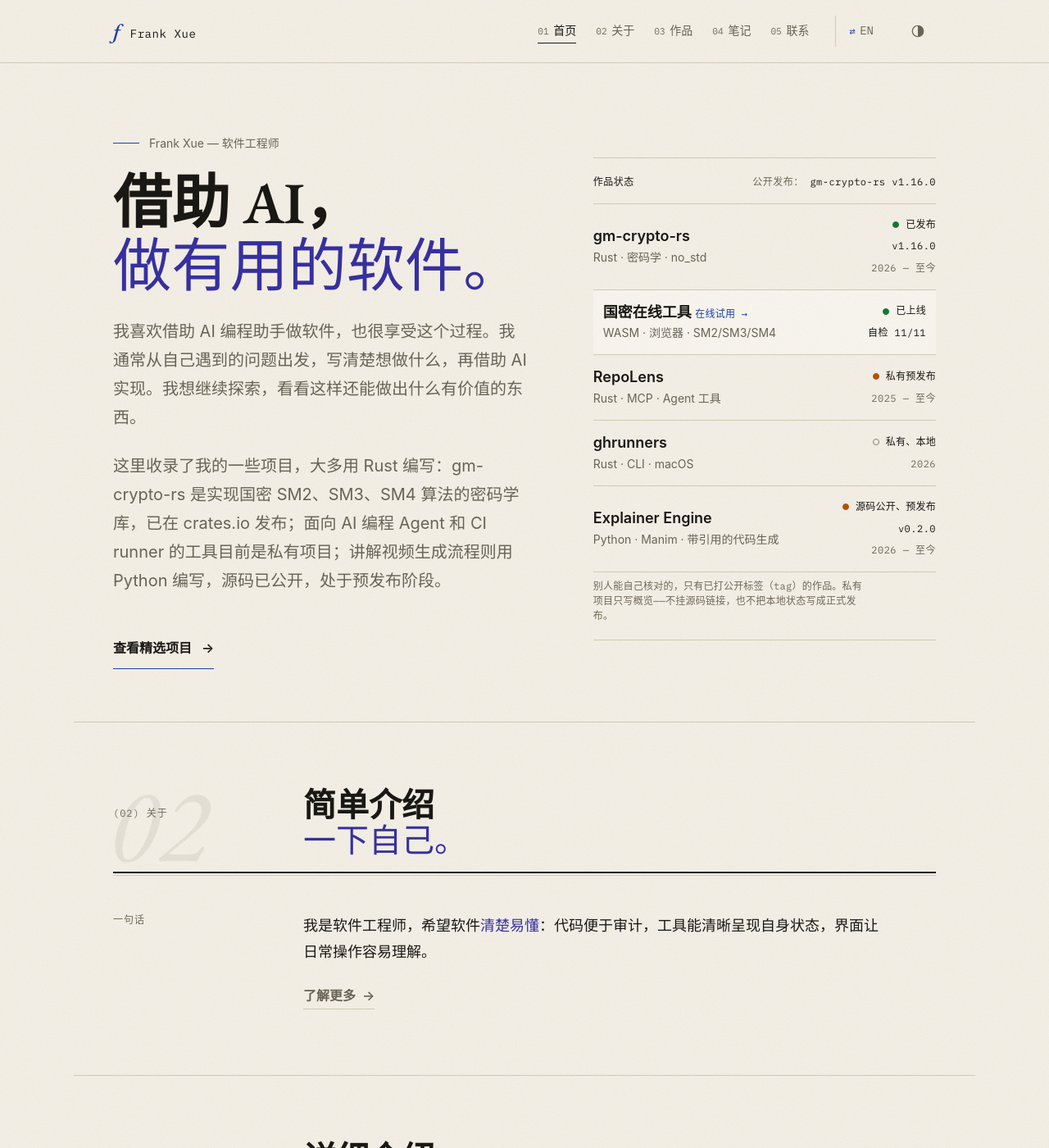
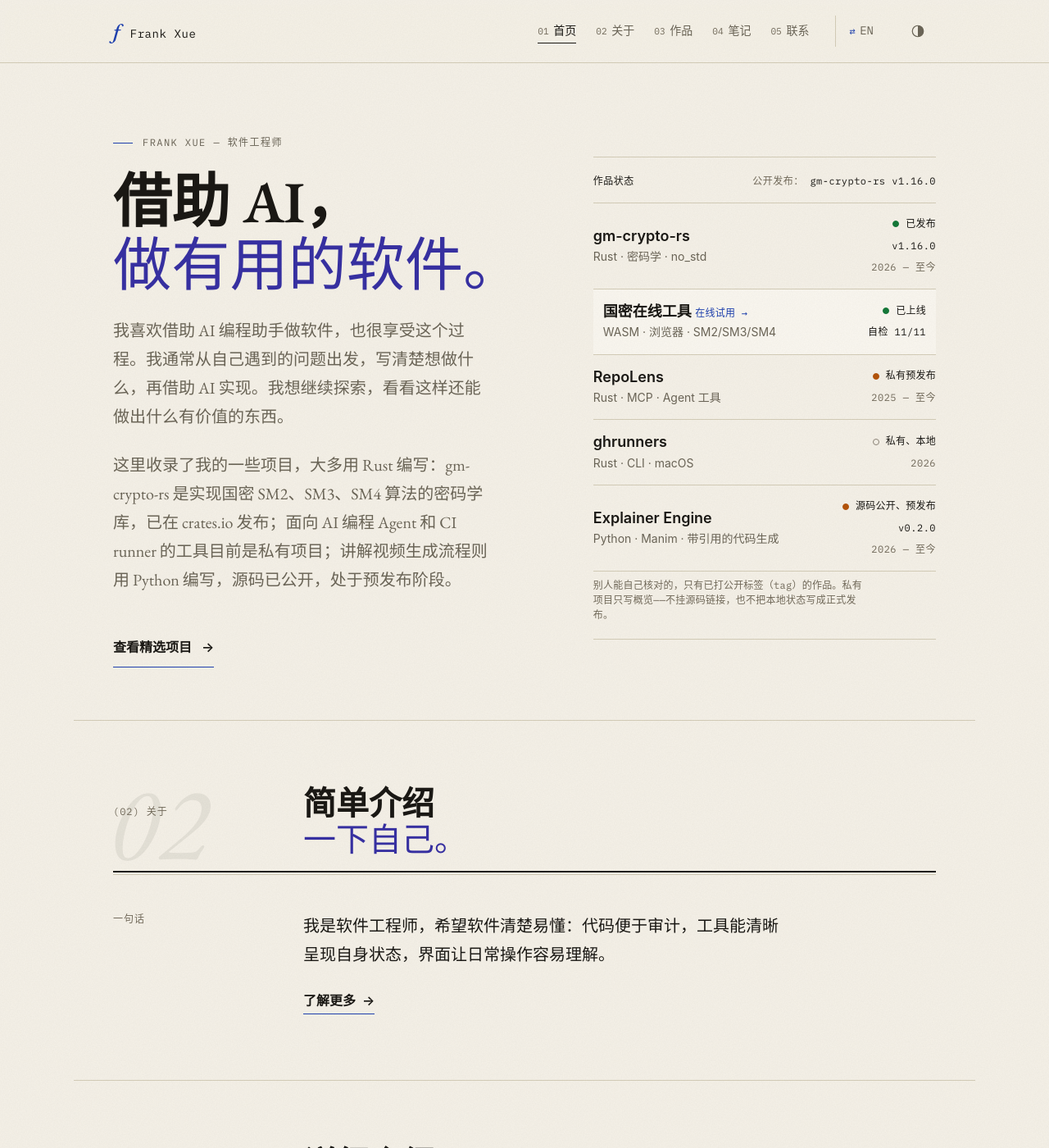
Before and after one commit to frankxue831/frankxue831.github.io, a Jekyll site: the page built from zh/index.html, in a window 1280 px wide and 1400 px high. Shown: the whole window at 82% size. Built offline with Jekyll 4.4.1, drawn with Linux system fonts in a browser that asks for light colours.

Commit message:
Visual consistency fixes + GitHub link (#119) (#120)

```diff
--- a/assets/css/style.css
+++ b/assets/css/style.css
@@ -132,7 +132,11 @@
     --space-24: 6rem;
     --space-32: 8rem;
 
-    /* Type - serif for identity, sans for reading, mono for metadata. */
+    /* One corner radius for framed surfaces, inline code and small controls
+       (#119). Focus rings (2px) and status dots (50%) stay their own values. */
+    --radius: 4px;
+
+    /* Type - serif for identity and reading text, sans for UI, mono for metadata. */
     /* CJK serif is no longer downloaded; 'Noto Serif SC' is kept only as a
        local-install fallback, then system serifs 'Songti SC'/'STSong' (Apple)
        and 'SimSun' (Windows), then generic serif. */
@@ -248,13 +252,6 @@
     :root:not([data-theme]) details.drawer > summary:hover,
     :root:not([data-theme]) details.drawer > summary:focus-visible {
         background: var(--bg-sunk);
-    }
-    :root:not([data-theme]) .hero-proof {
-        border-top-color: var(--accent);
-    }
-    :root:not([data-theme]) .hero-proof__release,
-    :root:not([data-theme]) .work-list__rel {
-        color: var(--accent);
     }
 }
 /* Print stays paper no matter the chosen theme. Reset the full token set
@@ -509,7 +506,7 @@ a { color: inherit; text-decoration: none; }
     width: 44px; /* match the 44px nav-toggle tap target */
     height: 44px;
     padding: 0;
-    border-radius: 999px;
+    border-radius: var(--radius);
     color: var(--fg-muted);
     background: transparent;
     border: 0;
@@ -550,6 +547,11 @@ body.lang-zh em {
     font-style: normal;
     font-weight: 500;
     color: var(--accent-cool);
+}
+/* Home paragraphs hold the contact links, so blue must mean "link" there:
+   emphasis stays upright/500 but in ink (#119 item 2). */
+body.lang-zh .preview__body em {
+    color: var(--fg);
 }
 
 /* CJK display headlines breathe better at neutral tracking. Wrapping
@@ -680,6 +682,29 @@ body.lang-zh .note li {
     }
     .primary-nav__num { font-size: var(--text-xs); }
     .primary-nav__link::after { display: none; }
+
+    /* One-tap language switch (#119 item 6): lift the existing switch item
+       into the header bar, just left of the menu button. .site-header's
+       backdrop-filter makes it the containing block for position: fixed,
+       so the item escapes the closed nav's overflow clip; visibility:
+       visible overrides the nav's hidden state for this item only. DOM
+       order is unchanged; no-JS keeps the static stacked list. */
+    html:not(.no-js) .primary-nav__item--switch {
+        position: fixed;
+        top: var(--space-4);
+        right: calc(var(--gutter) + 44px + var(--space-2));
+        margin-top: 0;
+        border-top: 0;
+        visibility: visible;
+    }
+    html:not(.no-js) .primary-nav__link--switch {
+        min-height: 44px;
+        min-width: 44px; /* "⇄ EN" is ~39px wide in Firefox/WebKit (#120 M1) */
+        justify-content: center;
+        padding-top: 0;
+        padding-bottom: 0;
+        align-items: center;
+    }
 
     body.is-nav-open .nav-toggle__bar:nth-child(1) { transform: translateY(5.5px) rotate(45deg); }
     body.is-nav-open .nav-toggle__bar:nth-child(2) { opacity: 0; }
@@ -809,10 +834,11 @@ body.lang-zh .note li {
 }
 
 .hero__eyebrow {
-    font-family: var(--sans);
-    font-size: var(--text-sm);
+    font-family: var(--mono);
+    font-size: var(--text-xs);
     color: var(--fg-muted);
-    letter-spacing: 0;
+    letter-spacing: 0.12em;
+    text-transform: uppercase;
     display: inline-flex;
     align-items: center;
     gap: var(--space-3);
@@ -820,7 +846,7 @@ body.lang-zh .note li {
 }
 .hero__eyebrow::before {
     content: "";
-    width: 32px;
+    width: 24px;
     height: 1px;
     background: var(--accent);
 }
@@ -846,7 +872,7 @@ body.lang-zh .note li {
 }
 
 .hero__lede {
-    font-family: var(--sans);
+    font-family: var(--serif);
     font-size: var(--text-xl);
     line-height: 1.65;
     font-weight: 400;
@@ -969,6 +995,12 @@ body.lang-zh .note li {
 .hero-proof__note {
     color: var(--fg-subtle);
 }
+/* On the --bg-elevated hover tint --fg-subtle drops under 4.5:1; lift the
+   year one step while the row is hovered/focused (#119 item 8). */
+.hero-proof__row:hover .hero-proof__year,
+.hero-proof__row:focus-visible .hero-proof__year {
+    color: var(--fg-muted);
+}
 
 .hero-proof__note {
     max-width: 46ch;
@@ -1039,17 +1071,29 @@ body.lang-zh .note li {
 }
 
 .preview__body {
-    font-family: var(--sans);
-    font-size: var(--text-lg);
+    font-family: var(--serif);
+    font-size: var(--text-xl);
     line-height: 1.7;
     color: var(--fg);
     max-width: 62ch;
 }
 .preview__body p + p { margin-top: var(--space-6); }
 .preview__body em {
-    font-style: normal;
-    font-weight: 600;
-    color: var(--accent-cool);
+    font-style: italic;
+    font-weight: inherit;
+    color: var(--fg);
+}
+/* Inline text links in home paragraphs and page ledes: same look as
+   .prose a — ink with a 1px accent underline (#119 item 2). */
+.preview__body a:not(.preview__link),
+.page-header__lede a {
+    color: var(--fg);
+    border-bottom: 1px solid var(--accent);
+    transition: color var(--dur) var(--ease);
+}
+.preview__body a:not(.preview__link):hover,
+.page-header__lede a:hover {
+    color: var(--accent);
 }
 
 .preview__link {
@@ -1060,8 +1104,8 @@ body.lang-zh .note li {
     font-family: var(--sans);
     font-size: var(--text-base);
     font-weight: 600;
-    color: var(--fg-muted);
-    border-bottom: 1px solid var(--rule);
+    color: var(--fg);
+    border-bottom: 1px solid var(--accent);
     padding-bottom: 2px;
     transition: color var(--dur) var(--ease), border-color var(--dur) var(--ease);
 }
@@ -1158,6 +1202,10 @@ body.lang-zh .note li {
     color: var(--fg-subtle);
     letter-spacing: 0.02em;
 }
+.work-list__item:hover .work-list__year,
+.work-list__row:focus-visible .work-list__year {
+    color: var(--fg-muted); /* AA on the hover tint (#119 item 8) */
+}
 
 /* Status pill — colored dot + always-present text label. */
 .status-pill {
@@ -1220,7 +1268,7 @@ body.lang-zh .note li {
     color: var(--fg);
     background: var(--bg-elevated);
     padding: 1px 6px;
-    border-radius: 3px;
+    border-radius: var(--radius);
 }
 .work-list__note a {
     color: var(--fg);
@@ -1234,10 +1282,8 @@ body.lang-zh .note li {
     font-family: var(--mono);
     font-size: 0.85em;
     letter-spacing: 0.04em;
-    border-bottom: 0 !important;
-    color: var(--accent) !important;
-}
-.work-list__more:hover { color: var(--accent-cool) !important; }
+    /* Colour, underline and hover come from .work-list__note a (#119 item 4). */
+}
 
 /* =========================================================
    Project detail page
@@ -1308,7 +1354,7 @@ body.lang-zh .note li {
     margin: 0 0 var(--space-8);
     padding: var(--space-4) var(--space-5);
     border: 1px solid var(--rule);
-    border-radius: 4px;
+    border-radius: var(--radius);
     background: var(--bg-sunk);
 }
 .install__label {
@@ -1347,8 +1393,8 @@ body.lang-zh .note li {
     font-size: var(--text-xs);
     letter-spacing: 0.04em;
     color: var(--fg-muted);
-    border: 1px solid var(--rule);
-    border-radius: 3px;
+    border: 1px solid var(--fg-muted); /* >= 3:1 on .install in both themes (#119 item 9) */
+    border-radius: var(--radius);
     padding: var(--space-1) var(--space-3);
     transition: color var(--dur) var(--ease), border-color var(--dur) var(--ease);
 }
@@ -1410,7 +1456,7 @@ body.lang-zh .note li {
     color: var(--accent);
     background: var(--bg-elevated);
     padding: 1px 6px;
-    border-radius: 3px;
+    border-radius: var(--radius);
 }
 .project-detail em { color: var(--accent-cool); }
 .project-detail a {
@@ -1586,7 +1632,7 @@ body.lang-zh .note li {
         word-break: keep-all;
     }
     .hero__lede {
-        font-size: var(--text-lg);
+        font-size: var(--text-xl); /* matches .page-header__lede on mobile */
         line-height: 1.65;
     }
     .hero-proof__header {
@@ -1732,7 +1778,7 @@ body.lang-zh .note li {
     color: var(--accent);
     background: var(--bg-elevated);
     padding: 1px 6px;
-    border-radius: 3px;
+    border-radius: var(--radius);
 }
 .note pre {
     font-family: var(--mono);
@@ -1740,7 +1786,7 @@ body.lang-zh .note li {
     line-height: 1.5;
     background: var(--bg-sunk);
     border: 1px solid var(--rule);
-    border-radius: 4px;
+    border-radius: var(--radius);
     padding: var(--space-4);
     overflow-x: auto;
     margin: 0 0 var(--space-6);
@@ -2061,6 +2107,12 @@ body.lang-zh .note li {
 .page-header__title em {
     font-style: italic;
     color: var(--accent-cool);
+}
+/* Detail pages (project, note, colophon — no plate): ink title; italic
+   stays, blue is reserved for the section-page plate accent (#119 item 3).
+   (0,3,1) also beats body.lang-zh em on ZH pages. */
+.page-header:not(.page-header--plate) .page-header__title em {
+    color: var(--fg);
 }
 .page-header__lede {
     margin-top: var(--space-6);
@@ -2203,7 +2255,7 @@ body.lang-zh .page-header__title,
     margin: auto;
     padding: var(--space-3) var(--space-4);
     border: 1px solid var(--rule);
-    border-radius: 4px;
+    border-radius: var(--radius);
     background: var(--bg-sunk);
     color: var(--fg);
     font-family: var(--sans);
@@ -2216,7 +2268,7 @@ body.lang-zh .page-header__title,
 details.drawer {
     margin: var(--space-5) 0 var(--space-6);
     border: 1px solid var(--rule);
-    border-radius: 4px;
+    border-radius: var(--radius);
     background: var(--bg-sunk);
 }
 details.drawer > summary {
@@ -2295,7 +2347,7 @@ details.drawer .version-grid {
     width: 100%;
     height: auto;
     border: 1px solid var(--fg);
-    border-radius: 4px;
+    border-radius: var(--radius);
     background: #1a1814;
 }
 
@@ -2308,7 +2360,7 @@ details.drawer .version-grid {
     margin: var(--space-6) 0 var(--space-8);
     padding: var(--space-5);
     border: 1px solid var(--rule);
-    border-radius: 4px;
+    border-radius: var(--radius);
     background: var(--bg-sunk);
 }
 /* Wide figure. The five-column table needs ~40rem, more than the 36rem
@@ -2487,9 +2539,11 @@ details.drawer .version-grid {
 /* =========================================================
    Second-design dark — deliberate choices, not value flips.
    Light keeps sunken paper panels; dark raises them to the
-   warm elevated surface and lets accents go moonlit (release
-   numerals, the proof-ledger hairline). Status pills need no
-   override — their dots already carry dark-tuned tokens.
+   warm elevated surface. Release numerals and the proof-ledger
+   hairline stay ink/--rule in both themes (#119 reverses the
+   2026-06-11 "moonlit accent" detail: in dark they read as links).
+   Status pills need no override — their dots already carry
+   dark-tuned tokens.
    Twin rules for the no-JS dark path live in the
    prefers-color-scheme block near the top of this file.
    Spec: docs/superpowers/specs/2026-06-11-visual-evolution-design.md
@@ -2504,13 +2558,6 @@ details.drawer .version-grid {
 [data-theme="dark"] details.drawer > summary:hover,
 [data-theme="dark"] details.drawer > summary:focus-visible {
     background: var(--bg-sunk);
-}
-[data-theme="dark"] .hero-proof {
-    border-top-color: var(--accent);
-}
-[data-theme="dark"] .hero-proof__release,
-[data-theme="dark"] .work-list__rel {
-    color: var(--accent);
 }
 
 /* Audit notes: code-reference links read as mono. */
@@ -2654,7 +2701,7 @@ details.drawer .version-grid {
     max-width: 100%;
     height: auto;
     border: 1px solid var(--rule);
-    border-radius: 4px;
+    border-radius: var(--radius);
 }
 [data-theme="dark"] .shot img {
     border-color: color-mix(in srgb, var(--rule) 75%, var(--bg));
--- a/index.html
+++ b/index.html
@@ -180,7 +180,7 @@ alternate: /zh/
         <p class="preview__label">Direct</p>
         <div class="preview__body">
             <p>
-                <em>GitHub</em> is the most direct way right now —
+                <em><a href="https://github.com/{{ site.github_username }}" rel="noopener noreferrer">GitHub</a></em> is the most direct way right now —
                 <a href="https://github.com/{{ site.github_username }}" rel="noopener noreferrer">@{{ site.github_username }}</a>.
                 An issue or discussion on any of my repos reaches me too;
                 for other conversations,
--- a/zh/index.html
+++ b/zh/index.html
@@ -173,7 +173,7 @@ alternate: /
         <p class="preview__label">联系方式</p>
         <div class="preview__body">
             <p>
-                目前最直接的联系方式是 <em>GitHub</em>：
+                目前最直接的联系方式是 <em><a href="https://github.com/{{ site.github_username }}" rel="noopener noreferrer">GitHub</a></em>：
                 <a href="https://github.com/{{ site.github_username }}" rel="noopener noreferrer">@{{ site.github_username }}</a>。你也可以在我的任一仓库发起 issue 或 discussion；其他交流可以通过
                 <a href="https://www.linkedin.com/in/{{ site.linkedin_username }}/" rel="noopener noreferrer">LinkedIn</a>。
             </p>
```
